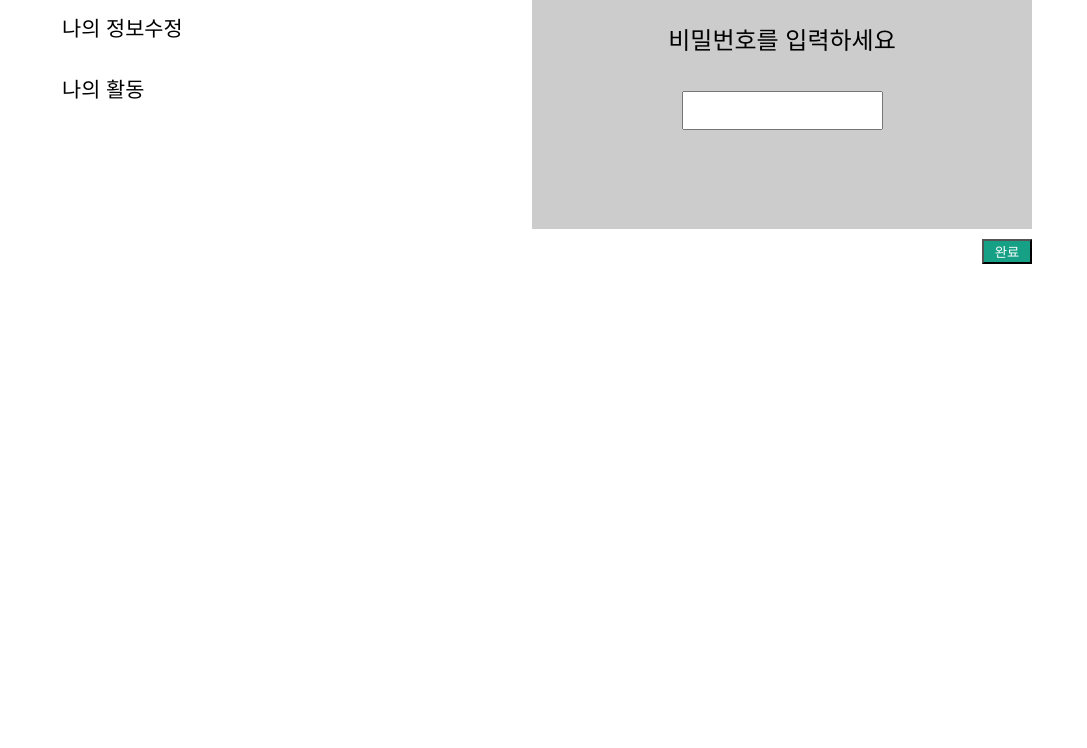
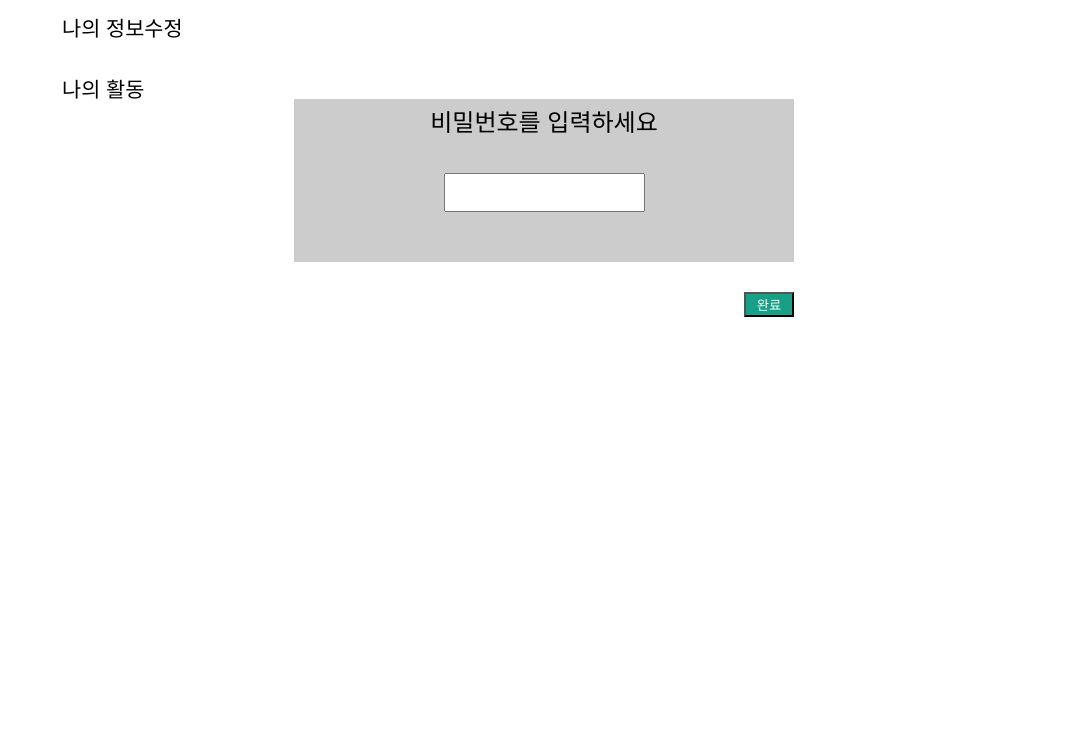
Before and after one commit to ggong00/Heal-lo_ui, a plain HTML site: page html/my_page_pw.html in a window 1280 px wide. Shown: the part 352-1100 px from the top of the page, without its empty margins (96-1183 px from the left). Drawn offline with Linux system fonts and the light colour scheme; files whose address does not match are found by name.

Commit message:
Add files via upload

```diff
--- a/html/my_page_pw.html
+++ b/html/my_page_pw.html
@@ -16,11 +16,11 @@
     #container .text-box .information p {font-size: 1.3rem; font-weight: 550; margin-top: 40px; margin-left: 30px;}
     #container .text-box .activity p {font-size: 1.3rem; font-weight: 550; margin-top: 40px; margin-left: 30px;}
 
-    #container .pw {position: relative;}
-    #container .container-pw {display: flex; flex-direction: column; justify-content: center; align-items: center; position: absolute; left: 500px; bottom: -150px; width: 500px; height:250px; background-color:#ccc; margin-top: 20px; margin-bottom: 20px;}
-    #container .container-pw label {font-size: 1.5rem; font-weight: 500; margin-bottom: 30px;}
+    #container .pw { display: flex; flex-direction: column; justify-content: center; align-items: center;}
+    #container .container-pw {display: flex; flex-direction: column; justify-content: center; align-items: center; background-color: #ccc; width: 500px;}
+    #container .container-pw label {font-size: 1.5rem; font-weight: 500; margin-top: 10px; margin-bottom: 30px;}
     #container .container-pw input {margin-top: 10px; margin-bottom: 50px; padding: 10px 10px;}
-    #container .pw button {position:absolute; left: 950px; top: 140px; width: 50px; background-color: #16a085; color: white;}
+    #container .pw button {margin-top: 30px; margin-left: 450px; width: 50px; background-color: #16a085; color: white;}
   </style>
 </head>
 <body>
@@ -68,11 +68,11 @@
             </div>
         </div>
         <div class="pw">
-            <div class="container-pw">
-                <label for="">비밀번호를 입력하세요</label>
-                <input type="text">
-            </div>
-            <button><a href="">완료</a></button>
+          <div class="container-pw">
+              <label for="">비밀번호를 입력하세요</label>
+              <input type="text">
+          </div>
+          <button><a href="">완료</a></button>
         </div>
       </main>
 
```
